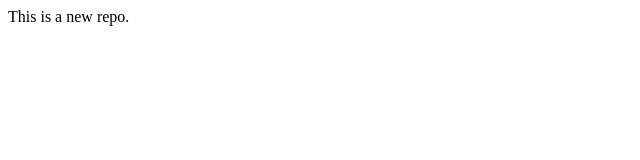
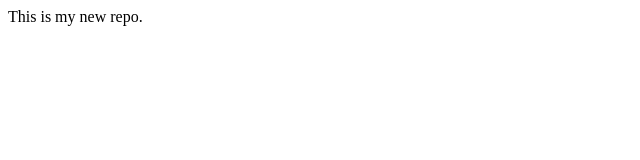
Before and after one commit to Atharva1704-kbd/localrepo, a plain HTML site: page index.html in a window 1280 px wide. Shown: the full height of the page, 0-640 px from the left. Drawn offline with Linux system fonts and the light colour scheme.

Commit message:
New Changes

```diff
--- a/index.html
+++ b/index.html
@@ -1 +1 @@
-<p>This is a new repo.</p>
+<p>This is my new repo.</p>
```
